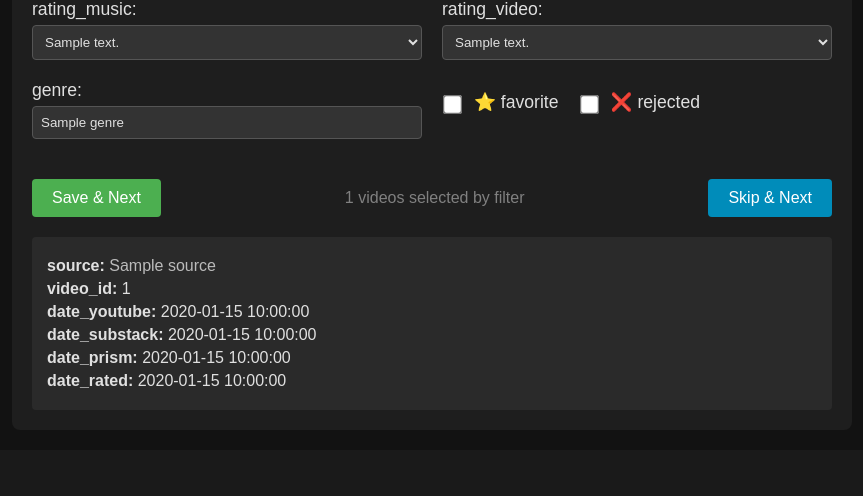
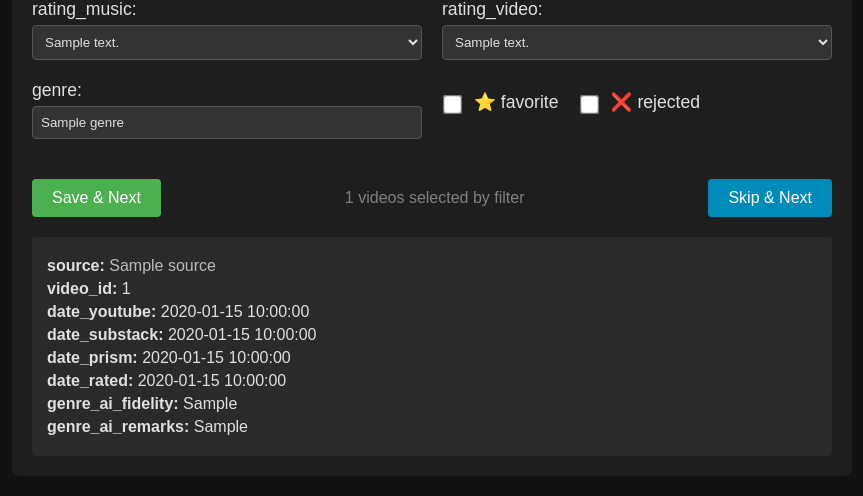
Before and after one commit to airflow2010/GOODMUSIC, a Flask app: template templates/play.html in a window 1280 px wide. Shown: the part 879-1375 px from the top of the page, without its empty margins (208-1071 px from the left). Before the commit the page ends 1289 px from the top, so only its background shows below. Run offline with Flask 3, Linux system fonts and the light colour scheme; the template is opened without the code that fills it: most values are stand-ins (such as "Sample title", 1, 10 or a date in 2020); parts of the project's set-up code (start-up, migrations or seed data) failed here and were passed over.

Commit message:
display new db-fields

```diff
--- a/templates/play.html
+++ b/templates/play.html
@@ -174,6 +174,8 @@
             <p><strong>date_substack:</strong> {{ video.date_substack }}</p>
             <p><strong>date_prism:</strong> {{ video.date_prism or video.created_at }}</p>
             <p><strong>date_rated:</strong> {{ video.date_rated }}</p>
+            <p><strong>genre_ai_fidelity:</strong> {{ video.genre_ai_fidelity }}</p>
+            <p><strong>genre_ai_remarks:</strong> {{ video.genre_ai_remarks }}</p>
         </div>
 
     {% else %}
--- a/templates/rate.html
+++ b/templates/rate.html
@@ -128,6 +128,8 @@
             <p><strong>date_substack:</strong> {{ video.date_substack }}</p>
             <p><strong>date_prism:</strong> {{ video.date_prism or video.created_at }}</p>
             <p><strong>date_rated:</strong> {{ video.date_rated }}</p>
+            <p><strong>genre_ai_fidelity:</strong> {{ video.genre_ai_fidelity }}</p>
+            <p><strong>genre_ai_remarks:</strong> {{ video.genre_ai_remarks }}</p>
         </div>
 
     {% else %}
```
